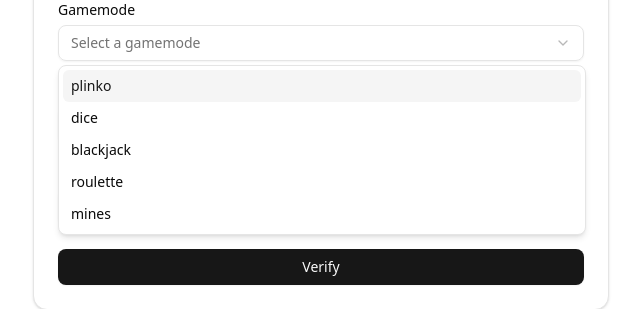
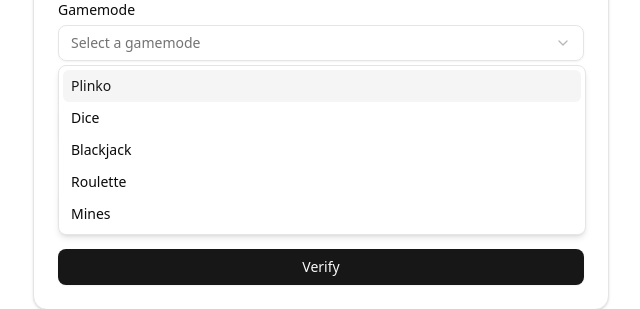
Before and after one commit to SirVizzy/speedspin-verifier, a React (Vite) app: page / in a window 1280 px wide. Both pictures are taken after a click on the button "Select a gamemode". Shown: the part 309-618 px from the top of the page, without its empty margins (319-959 px from the left). Built offline with nearby package versions, Linux system fonts and the light colour scheme.

Commit message:
feat: capitalize gamemode

```diff
--- a/src/components/ui/select.tsx
+++ b/src/components/ui/select.tsx
@@ -87,7 +87,7 @@
     <SelectPrimitive.Item
       data-slot="select-item"
       className={cn(
-        "focus:bg-accent focus:text-accent-foreground [&_svg:not([class*='text-'])]:text-muted-foreground relative flex w-full cursor-default items-center gap-2 rounded-sm py-1.5 pr-8 pl-2 text-sm outline-hidden select-none data-[disabled]:pointer-events-none data-[disabled]:opacity-50 [&_svg]:pointer-events-none [&_svg]:shrink-0 [&_svg:not([class*='size-'])]:size-4 *:[span]:last:flex *:[span]:last:items-center *:[span]:last:gap-2",
+        "capitalize focus:bg-accent focus:text-accent-foreground [&_svg:not([class*='text-'])]:text-muted-foreground relative flex w-full cursor-default items-center gap-2 rounded-sm py-1.5 pr-8 pl-2 text-sm outline-hidden select-none data-[disabled]:pointer-events-none data-[disabled]:opacity-50 [&_svg]:pointer-events-none [&_svg]:shrink-0 [&_svg:not([class*='size-'])]:size-4 *:[span]:last:flex *:[span]:last:items-center *:[span]:last:gap-2",
         className
       )}
       {...props}
```
